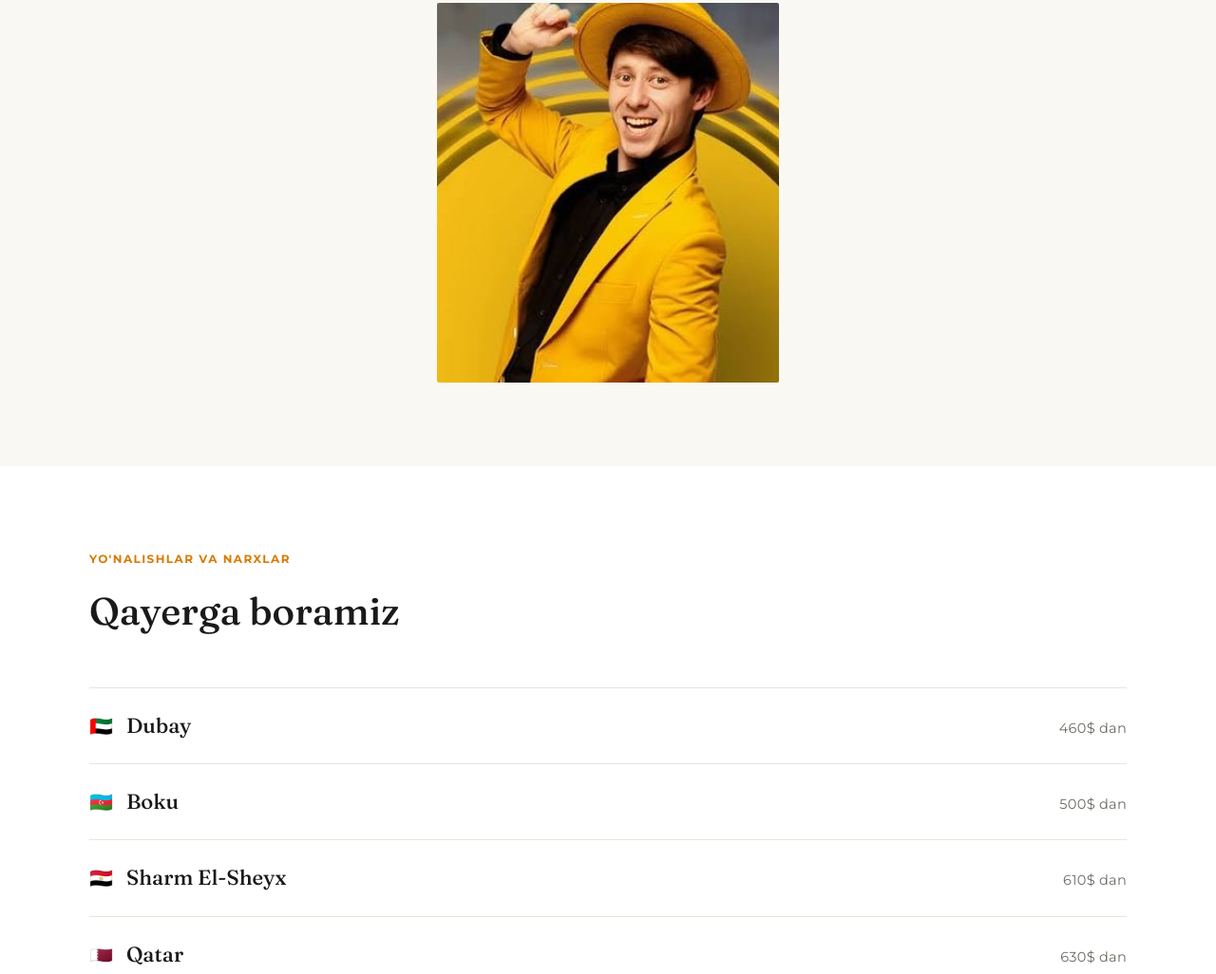
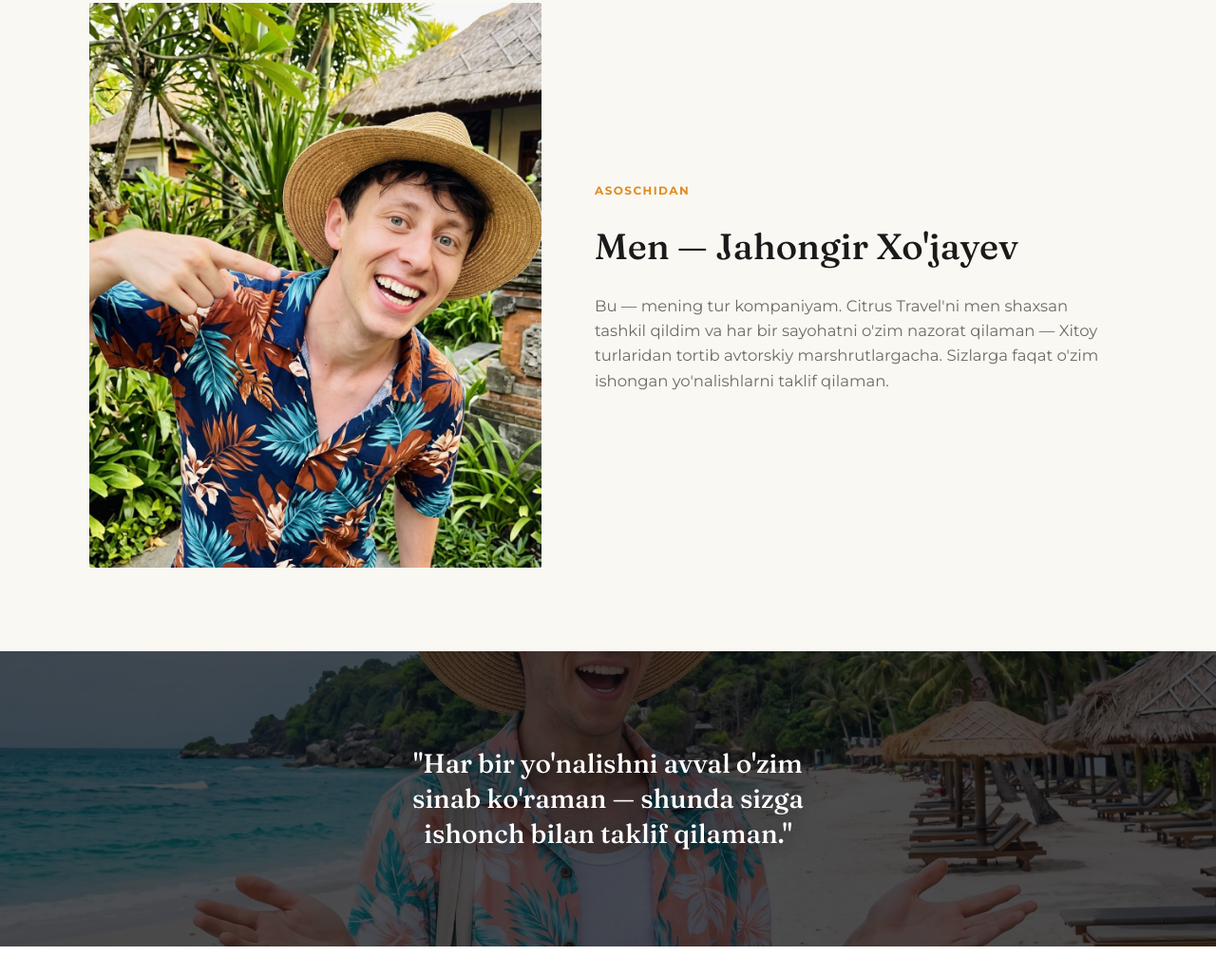
Before and after one commit to Sardorxon07777/citrus-travel-landing, a plain HTML site: page index.html in a window 1280 px wide. Shown: the part 1478-2504 px from the top of the page at 95% size. Drawn offline with Linux system fonts and the light colour scheme.

Commit message:
Give the founder more presence: bigger portrait, bio, extra photo
- Ambassador section now a full feature (photo + name + first-person
  founder bio) using the new higher-res smile photo, replacing the
  old low-res blurry crop
- New full-bleed quote section right after it using the beach photo,
  giving him a second strong appearance near the top of the page

Co-Authored-By: Claude Sonnet 5 <noreply@anthropic.com>

```diff
--- a/index.html
+++ b/index.html
@@ -71,8 +71,11 @@ src="https://www.facebook.com/tr?id=1099773229356773&ev=PageView&noscript=1"
   .section-head h2{font-size:clamp(26px,4vw,40px);color:var(--fg)}
   .center{text-align:center;margin-inline:auto}
 
-  .ambassador{background:var(--surface);text-align:center}
-  .ambassador img{max-width:360px;width:100%;display:block;border-radius:2px;margin-inline:auto;aspect-ratio:9/10;object-fit:cover;object-position:top}
+  .ambassador{background:var(--surface)}
+  .ambgrid{display:grid;grid-template-columns:.85fr 1fr;gap:56px;align-items:center}
+  .ambgrid img{width:100%;display:block;border-radius:2px;aspect-ratio:4/5;object-fit:cover;object-position:top}
+  .ambgrid h2{font-size:clamp(26px,3.6vw,38px)}
+  .ambgrid .sub{margin-top:18px;font-size:16.5px;color:var(--muted);max-width:50ch}
 
   .groupphoto{padding-block:0}
   .groupphoto img{width:100%;display:block;max-height:640px;object-fit:cover}
@@ -154,7 +157,8 @@ src="https://www.facebook.com/tr?id=1099773229356773&ev=PageView&noscript=1"
 
   @media (max-width:760px){
     .navlinks{display:none}
-    .feature,.contact,.videogrid,.whygrid{grid-template-columns:1fr}
+    .feature,.contact,.videogrid,.whygrid,.ambgrid{grid-template-columns:1fr}
+    .ambgrid img{max-width:280px;margin:0 auto}
     .bgsection .feature{grid-template-columns:1fr}
     .bgsection .whygrid{grid-template-columns:1fr 1fr}
     .feature-rev>div:first-child{order:1}
@@ -208,8 +212,22 @@ src="https://www.facebook.com/tr?id=1099773229356773&ev=PageView&noscript=1"
 <div class="ambassador">
   <div class="wrap">
     <section>
-      <img src="assets/jahongir.jpg" alt="Jahongir Xo'jayev">
+      <div class="ambgrid">
+        <img src="assets/jahongir-smile.jpg" alt="Jahongir Xo'jayev">
+        <div>
+          <span class="eyebrow" style="color:var(--accent-dark)">Asoschidan</span>
+          <h2>Men — Jahongir Xo'jayev</h2>
+          <p class="sub">Bu — mening tur kompaniyam. Citrus Travel'ni men shaxsan tashkil qildim va har bir sayohatni o'zim nazorat qilaman — Xitoy turlaridan tortib avtorskiy marshrutlargacha. Sizlarga faqat o'zim ishongan yo'nalishlarni taklif qilaman.</p>
+        </div>
+      </div>
     </section>
+  </div>
+</div>
+
+<div class="bgsection">
+  <div class="bgimg" style="background-image:url('assets/jahongir-beach.jpg')"></div>
+  <div class="wrap inner" style="text-align:center">
+    <p class="statement-quote" style="font-size:clamp(20px,3vw,28px)">"Har bir yo'nalishni avval o'zim sinab ko'raman — shunda sizga ishonch bilan taklif qilaman."</p>
   </div>
 </div>
 
```
Also changed, not shown: assets/jahongir-beach.jpg (added), assets/jahongir-smile.jpg (added).
